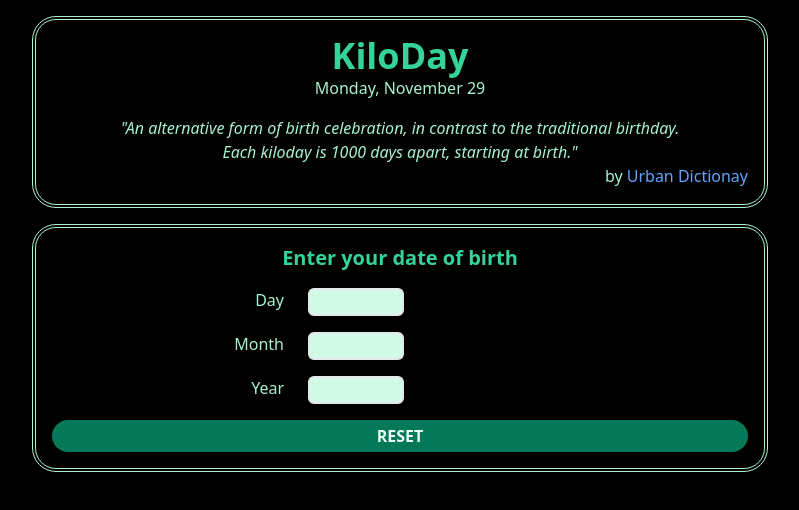
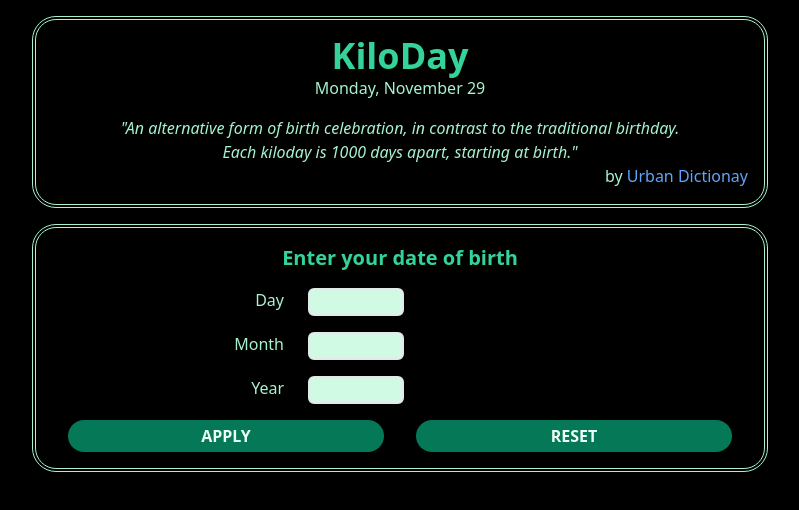
Before and after one commit to dsabalete/kiloday, a Vue app: page / in a window 1280 px wide. Shown: the top 510 px of the page, without its empty margins (240-1039 px from the left). Built offline with nearby package versions, Linux system fonts and the light colour scheme.

Commit message:
feat: add apply button

```diff
--- a/src/components/BirthdayForm.vue
+++ b/src/components/BirthdayForm.vue
@@ -39,12 +39,20 @@
         @change="updateDate"
       />
     </div>
-    <button
-      class="bg-green-700 rounded-full py-1 hover:bg-green-600 text-green-50 font-bold"
-      @click="reset"
-    >
-      RESET
-    </button>
+    <div class="flex">
+      <button
+        class="bg-green-700 rounded-full py-1 text-green-50 font-bold w-full mx-4 hover:bg-green-600"
+        @click="apply"
+      >
+        APPLY
+      </button>
+      <button
+        class="bg-green-700 rounded-full py-1 text-green-50 font-bold w-full mx-4 hover:bg-green-600"
+        @click="reset"
+      >
+        RESET
+      </button>
+    </div>
   </section>
 </template>
 
@@ -74,12 +82,17 @@ export default {
       year.value = null
     }
 
+    const apply = () => {
+      updateDate()
+    }
+
     return {
       day,
       month,
       year,
       updateDate,
-      reset
+      reset,
+      apply
     }
   }
 }
```
